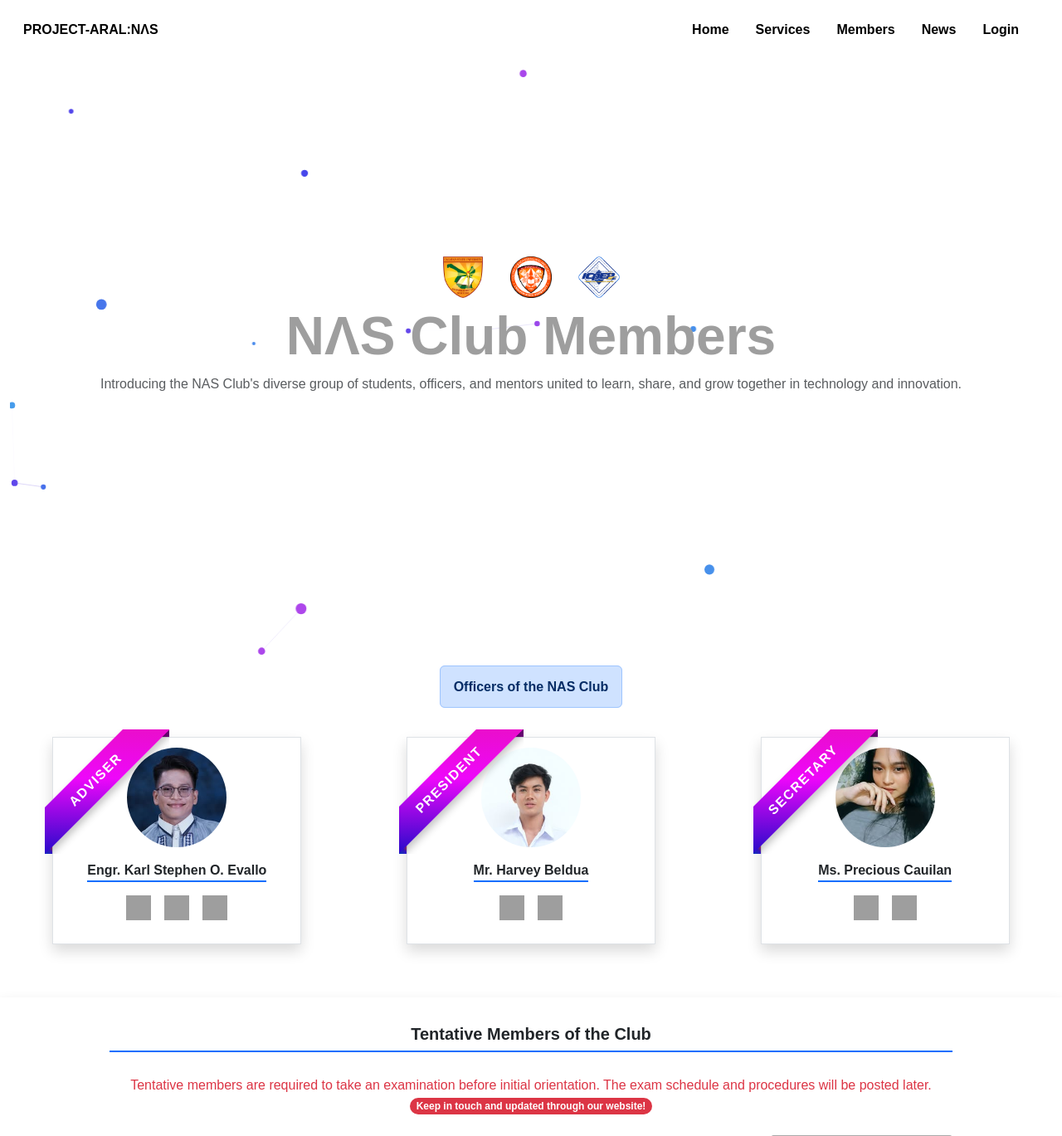
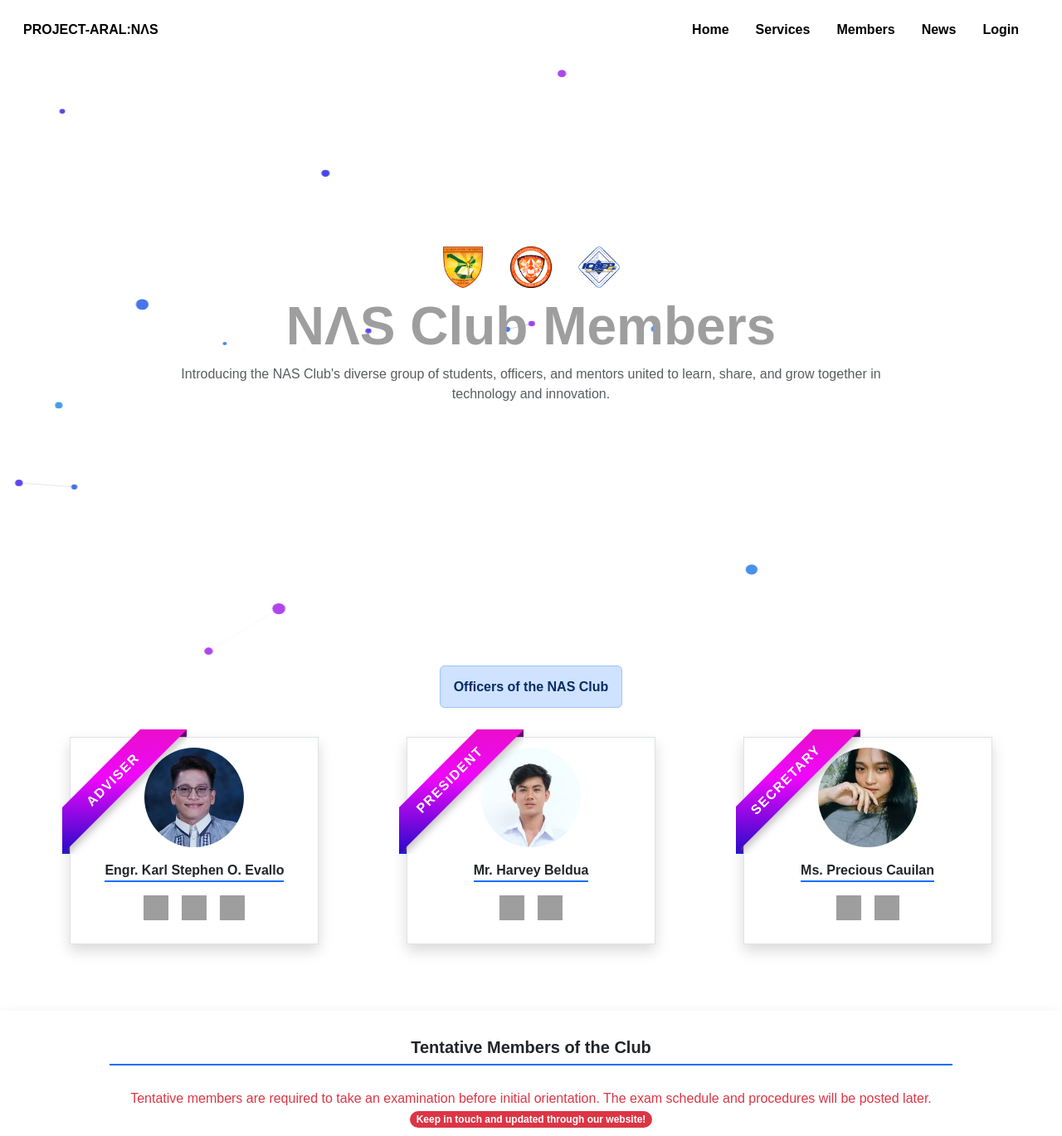
Before and after one commit to MiyokoShinzu/nas, a PHP site: page /members.php in a window 1280 px wide. Shown: the top 1369 px of the page at 83% size. Run offline with PHP 8.4, Linux system fonts and the light colour scheme; data comes from the database, SQL or seed files in the repository; some libraries are stand-ins or nearby versions; grey boxes are pictures that could not be loaded.

Commit message:
Update members.php

```diff
--- a/members.php
+++ b/members.php
@@ -3,6 +3,12 @@
 <body class="bg-white">
     <?php include './globals/nav.php'; ?>
     <style>
+        * {
+            margin: 0;
+            padding: 0;
+            box-sizing: border-box;
+        }
+
         .sl {
             transition: all 0.3s ease;
         }
@@ -14,10 +20,10 @@
         }
     </style>
     <!-- 🔹 First row with canvas background -->
-    <div class="container-fluid">
-        <div class="row position-relative" style="height: 100vh; background: #fff; overflow: none;">
+    <div class="container-fluid d-flex align-items-center justify-content-center flex-column">
+        <div class="row" style="height: 100vh;background: #fff;  overflow: none;">
             <!-- Canvas only inside this row -->
-            <canvas id="network-bg"></canvas>
+            <canvas id="network-bg" class="w-100"></canvas>
 
             <div data-aos="fade-down" class="col-11 col-lg-10 mx-auto d-flex align-items-center justify-content-center flex-column position-relative" style="z-index: 1;">
                 <div class="wrapper d-flex align-items-center justify-content-around flex-row">
@@ -57,6 +63,11 @@
                 </p>
             </div>
         </div>
+
+
+
+
+
         <div class="row mt-3  mb-3">
             <div class="col-lg-10  mx-auto text-center col-11 mb-5">
                 <span
@@ -359,12 +370,21 @@
 
     <!-- 🔹 Canvas Styles -->
     <style>
+        html,
+        body {
+            overflow-x: hidden;
+        }
+
         #network-bg {
             position: absolute;
-            inset: 0;
-            z-index: 0;
-            pointer-events: none;
-            display: block;
+            top: 0;
+            left: 0;
+            right: 0;
+            /* replaces inset: 0 */
+            bottom: 0;
+            width: 100%;
+            height: 100%;
+            overflow-x: hidden;
         }
     </style>
 
```
